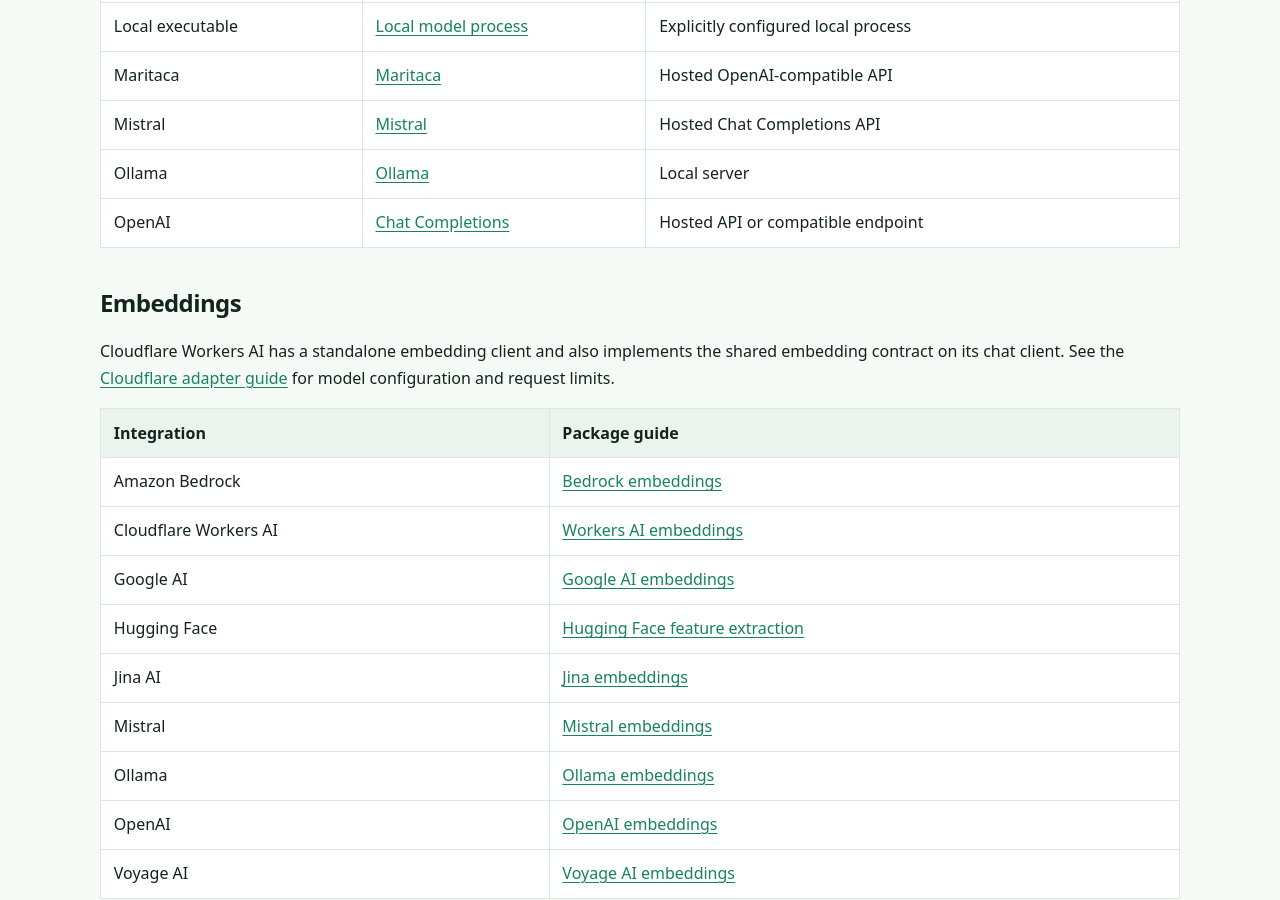
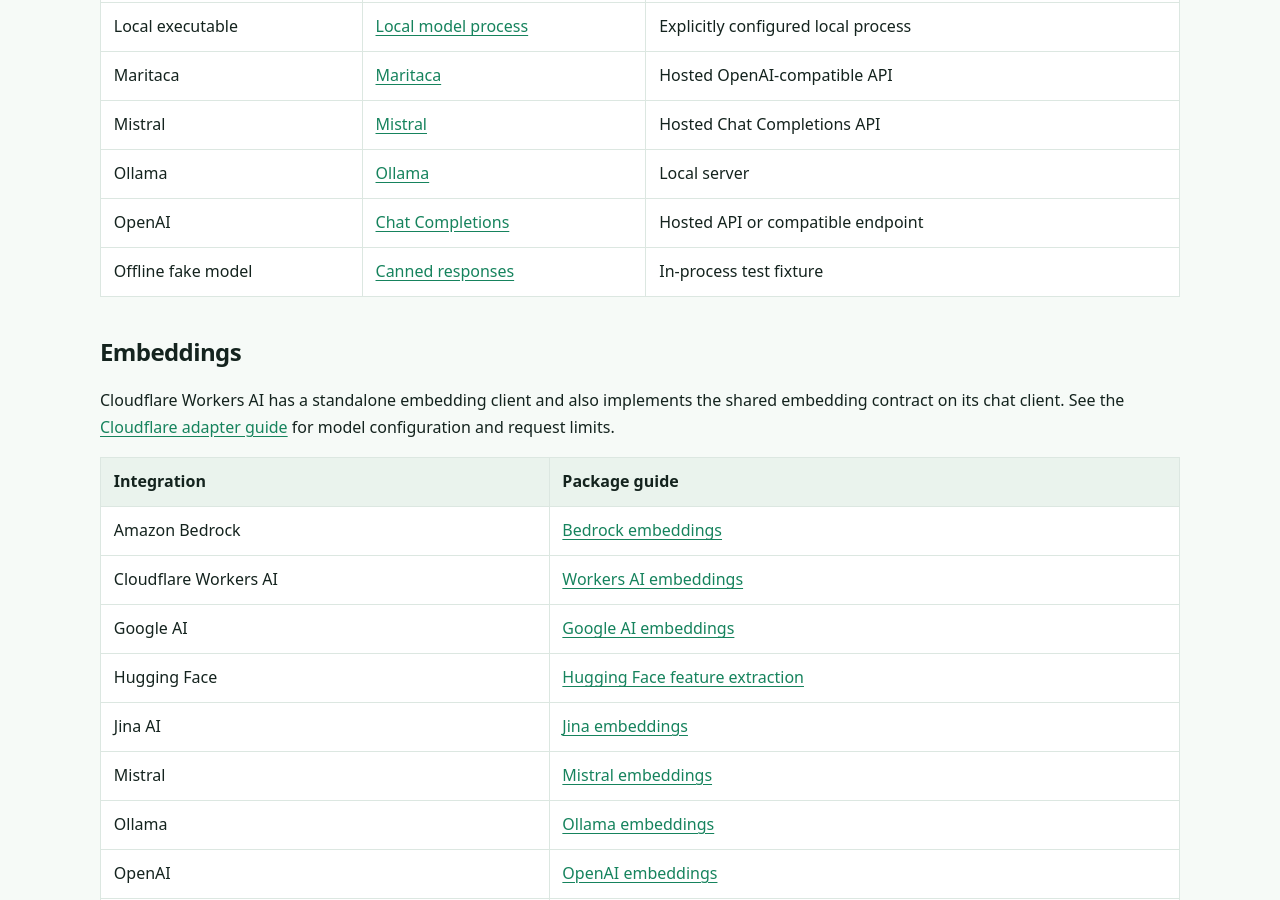
Before and after one commit to ulises-jeremias/langchainv, a Jekyll site: the page built from docs/providers.md, in a window 1280 px wide and 900 px high, scrolled down 923 px. Built offline with Jekyll 4.4.1, drawn with Linux system fonts in a browser that asks for light colours.

Commit message:
docs: list offline fake model

```diff
--- a/docs/providers.md
+++ b/docs/providers.md
@@ -35,6 +35,7 @@
 | Mistral | [Mistral](https://github.com/ulises-jeremias/langchainv/blob/main/llms/mistral/README.md) | Hosted Chat Completions API |
 | Ollama | [Ollama](https://github.com/ulises-jeremias/langchainv/blob/main/llms/ollama/README.md) | Local server |
 | OpenAI | [Chat Completions](https://github.com/ulises-jeremias/langchainv/blob/main/llms/openai/README.md) | Hosted API or compatible endpoint |
+| Offline fake model | [Canned responses](https://github.com/ulises-jeremias/langchainv/blob/main/llms/fake/README.md) | In-process test fixture |
 
 ## Embeddings
 
```
